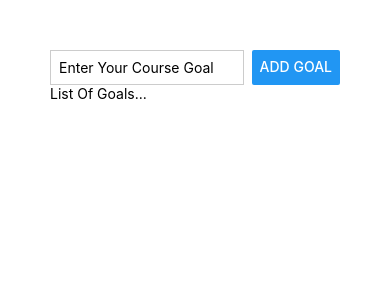
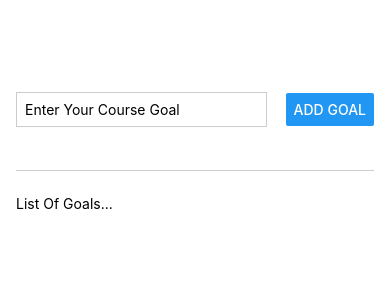
Before and after one commit to shaikat17/goal-list-react-native, a React Native app: screen / in a window 390 px wide. Shown: the top 300 px of the page. Built offline with nearby package versions, Linux system fonts and the light colour scheme.

Commit message:
made some improvements on ui layout

```diff
--- a/App.js
+++ b/App.js
@@ -9,7 +9,7 @@
         <TextInput style={styles.inputField} placeholder='Enter Your Course Goal'/>
         <Button title='Add Goal'/>
       </View>
-      <View>
+      <View style={styles.goalsContainer}>
         <Text>List Of Goals...</Text>
       </View>
     </View>
@@ -18,17 +18,27 @@
 
 const styles = StyleSheet.create({
   appContainer: {
+    flex: 1,
     padding: 50,
+    paddingHorizontal: 16
   },
   inputContainer: {
+    flex: 1,
     flexDirection: 'row',
-    justifyContent: 'space-between'
+    justifyContent: 'space-between',
+    alignItems: 'center',
+    marginBottom: 24,
+    borderBottomWidth: 1,
+    borderBottomColor: '#cccccc'
   },
   inputField: {
     borderWidth: 1,
     borderColor: '#cccccc',
-    width: '80%',
+    width: '70%',
     marginRight: 8,
     padding: 8
+  },
+  goalsContainer: {
+    flex: 5
   }
 });
```
